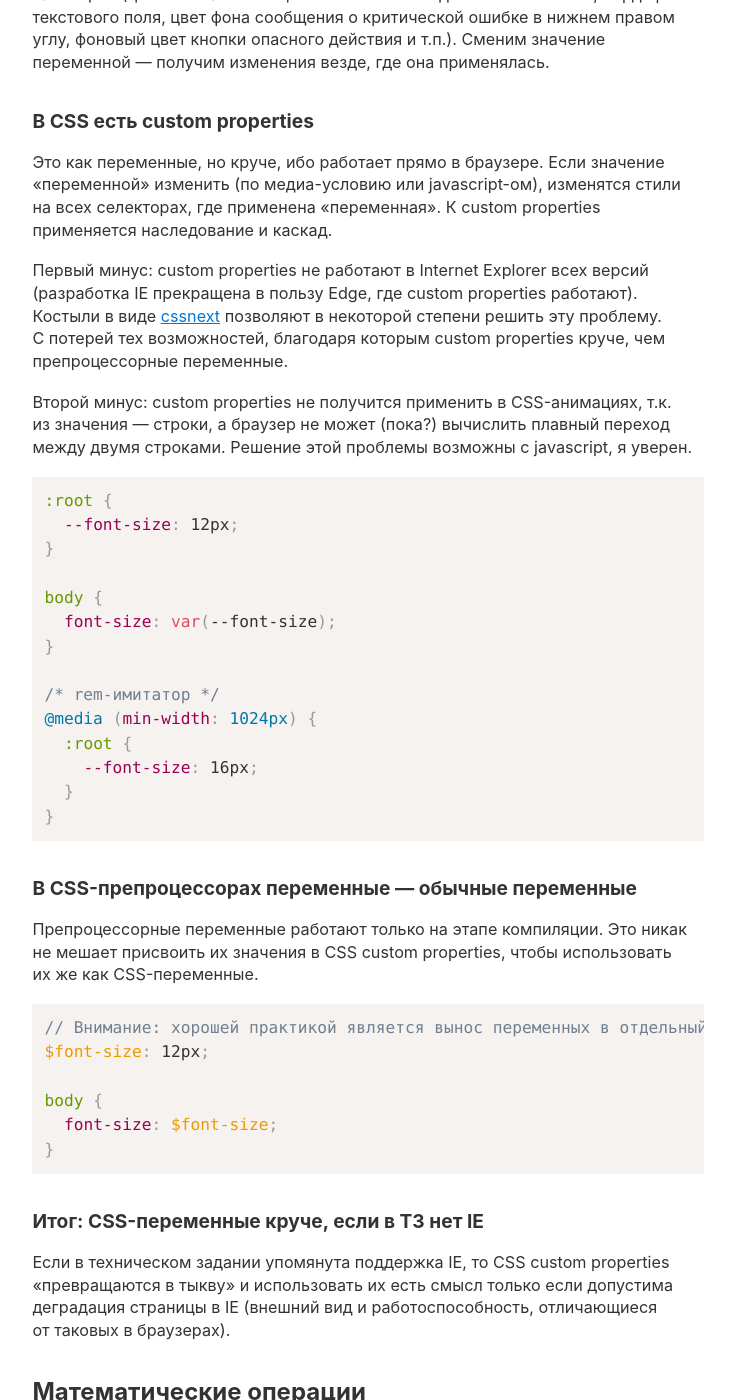
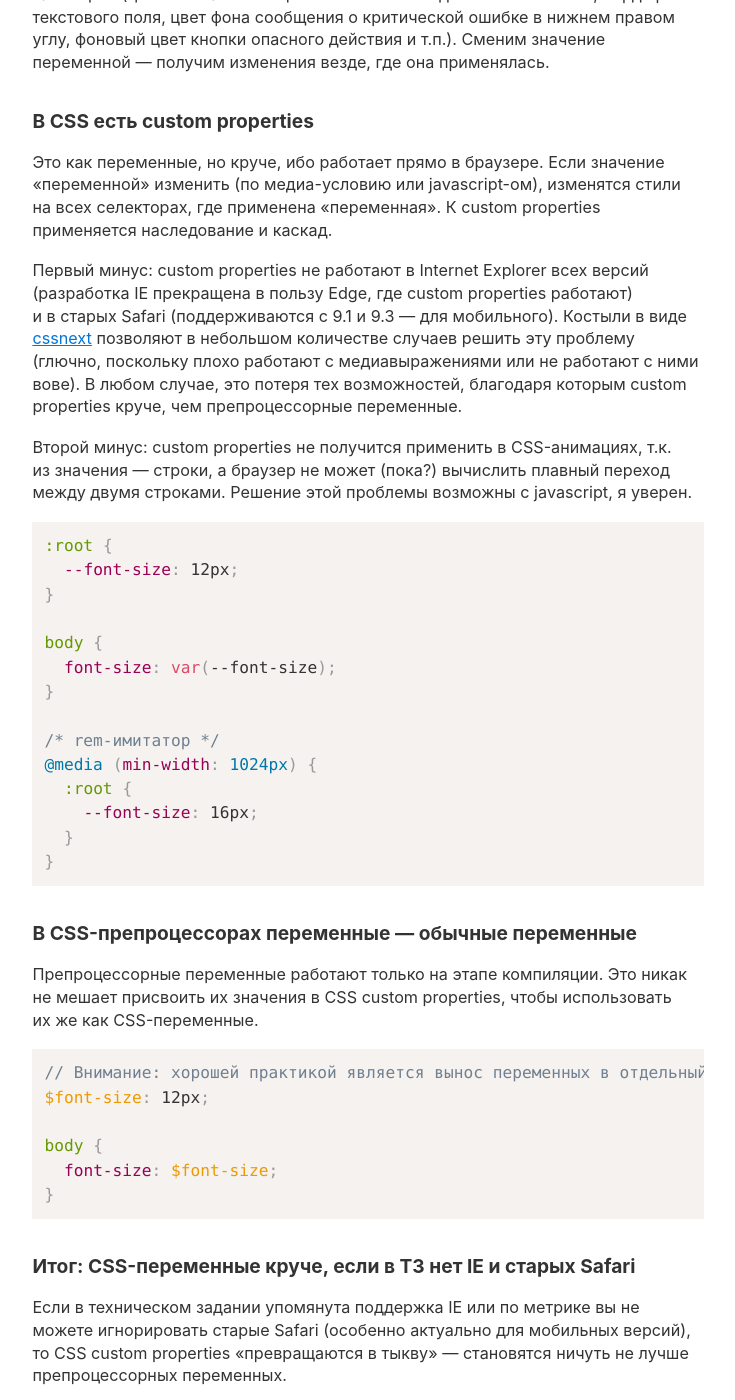
Before and after one commit to nicothin/nicothin.github.io, a Jekyll site: the page built from _posts/2018-09-03-css-preprocessors.md, in a window 1280 px wide and 1400 px high, scrolled down 3692 px. Shown: the whole window, without its empty margins (272-1007 px from the left). Built offline with Jekyll 4.4.1, drawn with Linux system fonts in a browser that asks for light colours; comment, search, counter and statistics services are not loaded.

Commit message:
CSS-препроцессоры: доп. уточнение

````diff
--- a/_posts/2018-09-03-css-preprocessors.md
+++ b/_posts/2018-09-03-css-preprocessors.md
@@ -104,7 +104,7 @@ categories: web
 
 Это как переменные, но круче, ибо работает прямо в браузере. Если значение «переменной» изменить (по медиа-условию или javascript-ом), изменятся стили на всех селекторах, где применена «переменная». К custom properties применяется наследование и каскад.
 
-Первый минус: custom properties не работают в Internet Explorer всех версий (разработка IE прекращена в пользу Edge, где custom properties работают). Костыли в виде [cssnext](http://cssnext.io/) позволяют в некоторой степени решить эту проблему. С потерей тех возможностей, благодаря которым custom properties круче, чем препроцессорные переменные.
+Первый минус: custom properties не работают в Internet Explorer всех версий (разработка IE прекращена в пользу Edge, где custom properties работают) и в старых Safari (поддерживаются с 9.1 и 9.3 — для мобильного). Костыли в виде [cssnext](http://cssnext.io/) позволяют в небольшом количестве случаев решить эту проблему (глючно, поскольку плохо работают с медиавыражениями или не работают с ними вове). В любом случае, это потеря тех возможностей, благодаря которым custom properties круче, чем препроцессорные переменные.
 
 Второй минус: custom properties не получится применить в CSS-анимациях, т.к. из значения — строки, а браузер не может (пока?) вычислить плавный переход между двумя строками. Решение этой проблемы возможны с javascript, я уверен.
 
@@ -138,9 +138,9 @@ body {
 }
 ```
 
-### Итог: CSS-переменные круче, если в ТЗ нет IE
+### Итог: CSS-переменные круче, если в ТЗ нет IE и старых Safari
 
-Если в техническом задании упомянута поддержка IE, то CSS custom properties «превращаются в тыкву» и использовать их есть смысл только если допустима деградация страницы в IE (внешний вид и работоспособность, отличающиеся от таковых в браузерах).
+Если в техническом задании упомянута поддержка IE или по метрике вы не можете игнорировать старые Safari (особенно актуально для мобильных версий), то CSS custom properties «превращаются в тыкву» — становятся ничуть не лучше препроцессорных переменных.
 
 
 
````
